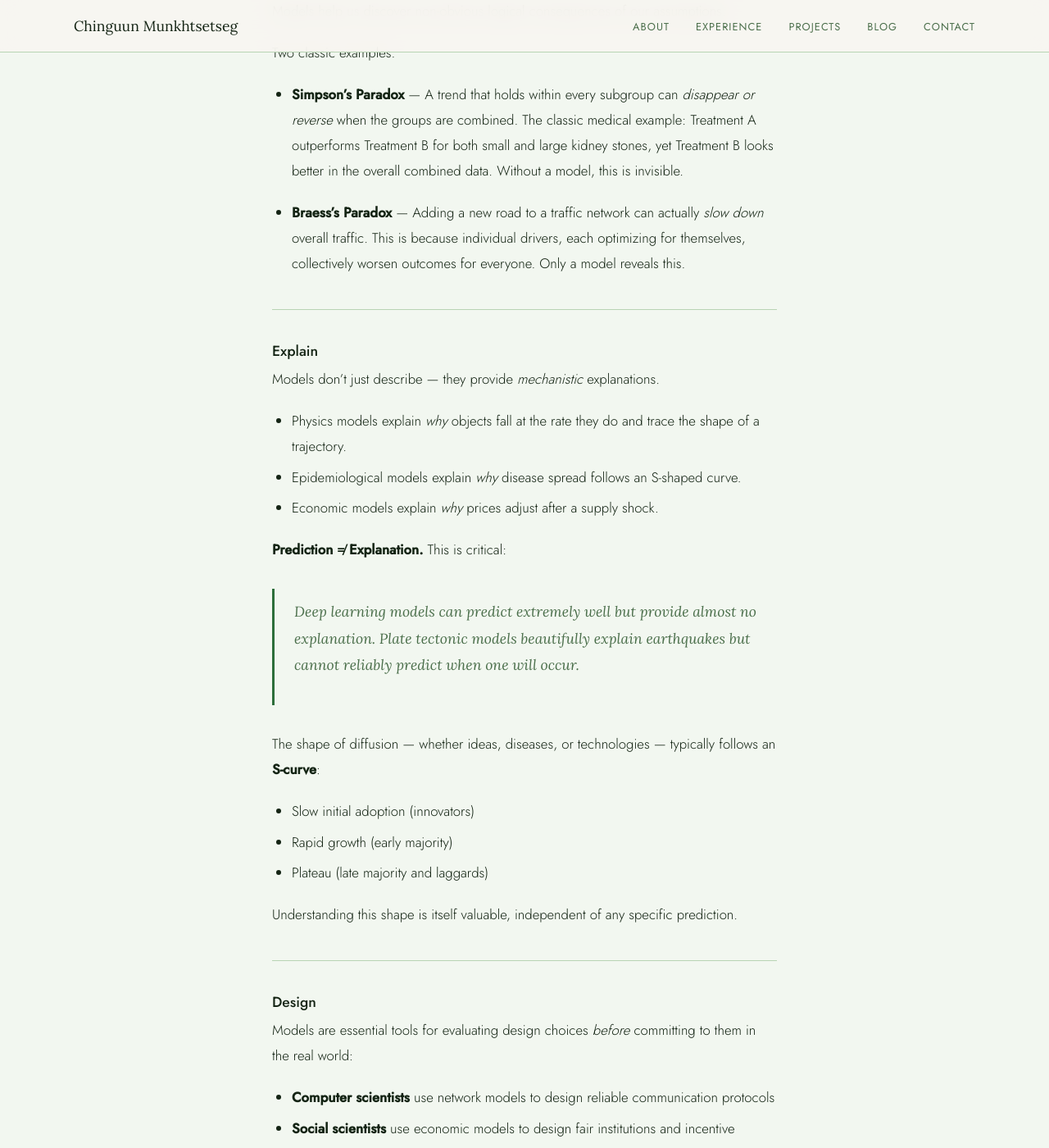
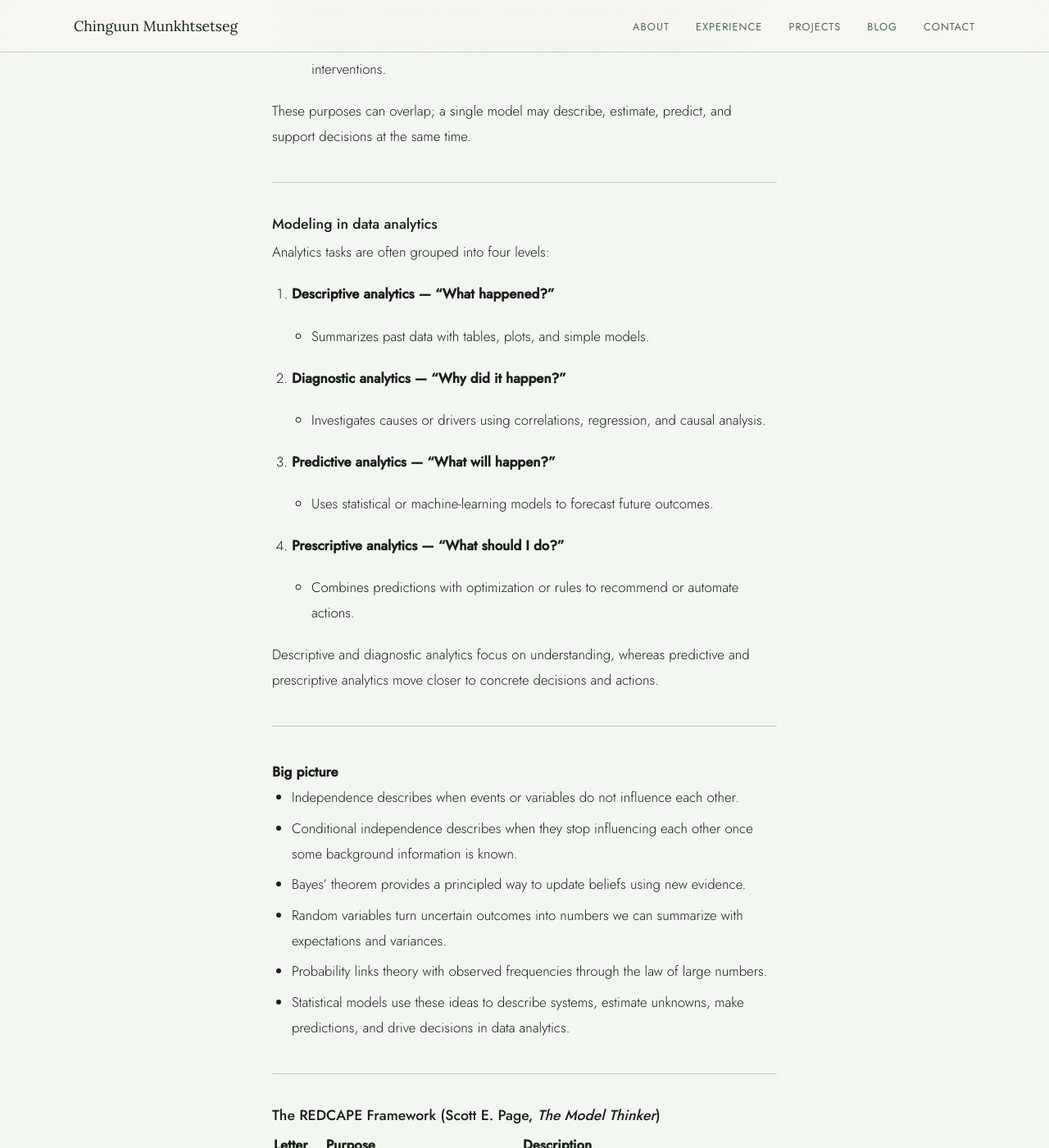
Before and after one commit to chinguunxo/chinguunxo.github.io, a Jekyll site: the page built from _posts/2026-03-29-Day-5-Model-Building.md, in a window 1280 px wide and 1400 px high, scrolled down 4685 px. Shown: the whole window at 82% size. Built offline with Jekyll 4.4.1, drawn with Linux system fonts in a browser that asks for light colours; some of the changed text lies outside the part shown.

Commit message:
Update 2026-03-29-Day-5-Model-Building.md

```diff
--- a/_posts/2026-03-29-Day-5-Model-Building.md
+++ b/_posts/2026-03-29-Day-5-Model-Building.md
@@ -117,6 +117,63 @@ A famous example is **Schelling's model of segregation**: even when each individ
 ## What Can Models Be Used For?
 
 Different fields emphasize different uses. Here's a synthesis across statistics, data analytics, and general modeling.
+
+1. **Description**
+
+   - Summarize and clarify relationships between variables.
+   - Example: an economic model describing the link between unemployment and GDP.
+
+2. **Estimation**
+
+   - Estimate unknown parameters or effects.
+   - Example: a house-price model estimating how price depends on area or location.
+
+3. **Prediction**
+
+   - Forecast future or unseen values.
+   - Example: a recommender system predicting whether a user will click an item.
+
+4. **Decision-making**
+
+   - Support or automate choices by connecting predictions with utilities or costs.
+   - Example: a model of unemployment helping policymakers choose between interventions.
+
+These purposes can overlap; a single model may describe, estimate, predict, and support decisions at the same time.
+
+---
+
+### Modeling in data analytics
+
+Analytics tasks are often grouped into four levels:
+
+1. **Descriptive analytics — “What happened?”**
+
+   - Summarizes past data with tables, plots, and simple models.
+
+2. **Diagnostic analytics — “Why did it happen?”**
+
+   - Investigates causes or drivers using correlations, regression, and causal analysis.
+
+3. **Predictive analytics — “What will happen?”**
+
+   - Uses statistical or machine-learning models to forecast future outcomes.
+
+4. **Prescriptive analytics — “What should I do?”**
+
+   - Combines predictions with optimization or rules to recommend or automate actions.
+
+Descriptive and diagnostic analytics focus on understanding, whereas predictive and prescriptive analytics move closer to concrete decisions and actions.
+
+---
+
+#### Big picture
+
+- Independence describes when events or variables do not influence each other.
+- Conditional independence describes when they stop influencing each other once some background information is known.
+- Bayes’ theorem provides a principled way to update beliefs using new evidence.
+- Random variables turn uncertain outcomes into numbers we can summarize with expectations and variances.
+- Probability links theory with observed frequencies through the law of large numbers.
+- Statistical models use these ideas to describe systems, estimate unknowns, make predictions, and drive decisions in data analytics.
 
 ---
 
```
